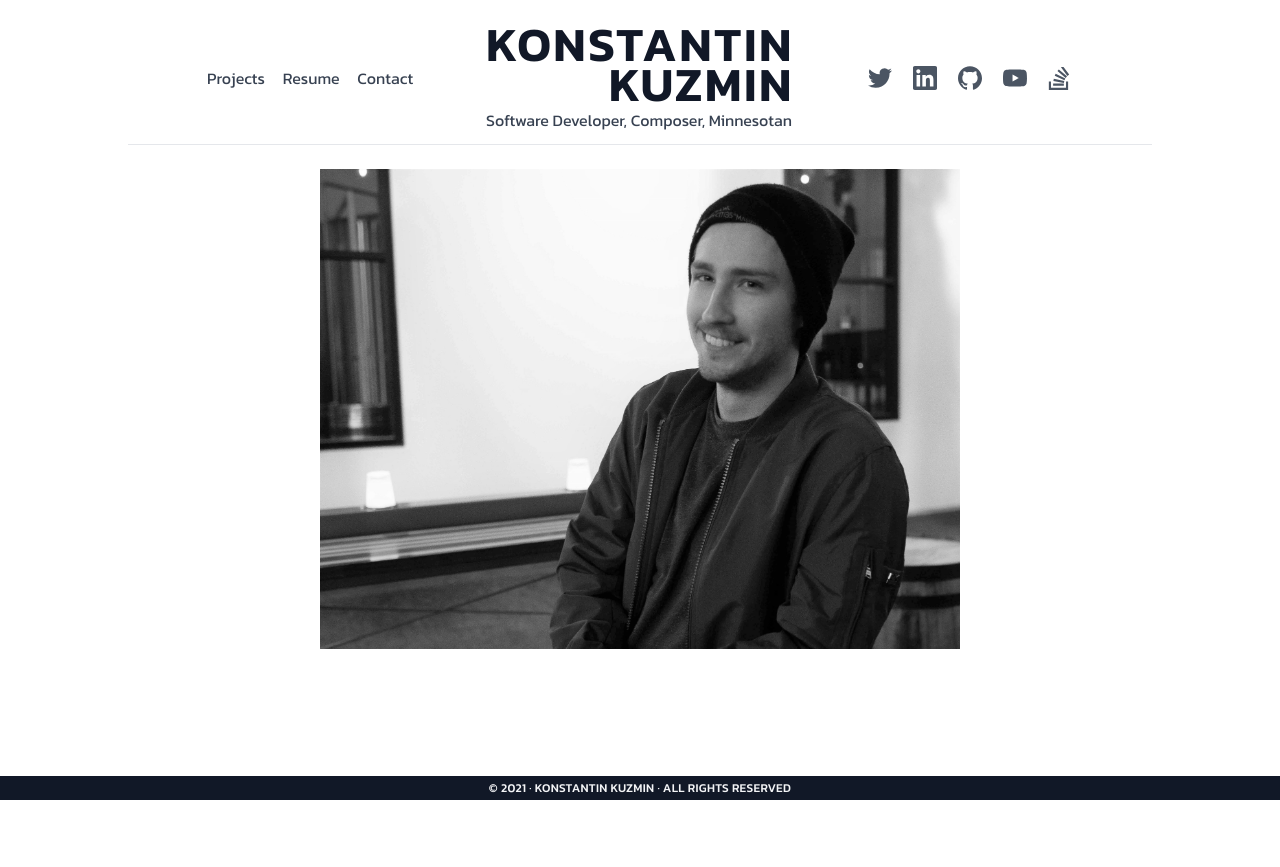
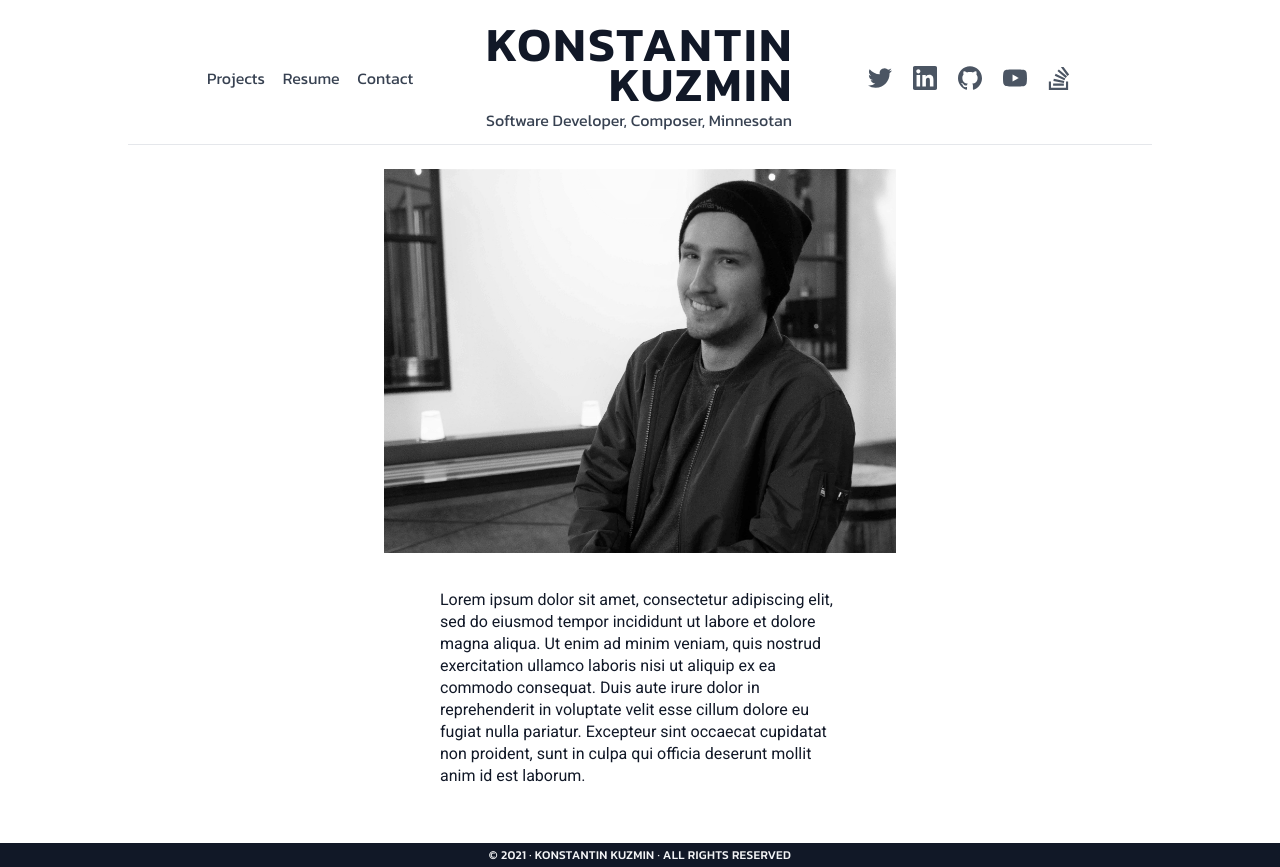
Before and after one commit to Kuzmink13/konstantin-kuzmin-dot-com-old, a React (Create React App) app: page / in a window 1280 px wide. Before the commit the page ends 800 px from the top, so only its background shows below. Built offline with nearby package versions, Linux system fonts and the light colour scheme.

Commit message:
Added about paragraph to home

```diff
--- a/src/components/Home.jsx
+++ b/src/components/Home.jsx
@@ -2,14 +2,25 @@
  * Copyright (c) Konstantin Kuzmin. All Rights Reserved.
  */
 
-import React from 'react';
+import React, { Fragment } from 'react';
 
 export default function Home() {
   return (
-    <img
-      className="w-full max-w-screen-sm mx-auto my-3"
-      alt="Konstantin Smiling"
-      src="./pryes_grayscale.jpg"
-    ></img>
+    <Fragment>
+      <img
+        className="max-h-96 mx-auto my-3"
+        alt="Konstantin Smiling"
+        src="./pryes_grayscale.jpg"
+      ></img>
+      <p className="leading-snug max-w-md mx-auto p-6 mb-8">
+        Lorem ipsum dolor sit amet, consectetur adipiscing elit, sed do eiusmod
+        tempor incididunt ut labore et dolore magna aliqua. Ut enim ad minim
+        veniam, quis nostrud exercitation ullamco laboris nisi ut aliquip ex ea
+        commodo consequat. Duis aute irure dolor in reprehenderit in voluptate
+        velit esse cillum dolore eu fugiat nulla pariatur. Excepteur sint
+        occaecat cupidatat non proident, sunt in culpa qui officia deserunt
+        mollit anim id est laborum.
+      </p>
+    </Fragment>
   );
 }
--- a/src/index.css
+++ b/src/index.css
@@ -1,4 +1,5 @@
 @import url('https://fonts.googleapis.com/css2?family=Kanit:ital,wght@0,400;0,500;0,600;0,700;0,800;0,900;1,300;1,400;1,500;1,600;1,700;1,800;1,900&display=swap');
+@import url('https://fonts.googleapis.com/css2?family=Roboto:ital,wght@0,100;0,300;0,400;0,500;0,700;0,900;1,100;1,300;1,400;1,500;1,700;1,900&display=swap');
 
 @tailwind base;
 @tailwind components;
@@ -13,6 +14,9 @@
   }
   h4 {
     @apply font-kanit text-gray-700;
+  }
+  p {
+    @apply font-roboto text-gray-900;
   }
   a {
     @apply text-gray-600 hover:text-gray-900;
--- a/tailwind.config.js
+++ b/tailwind.config.js
@@ -5,6 +5,7 @@ module.exports = {
     extend: {
       fontFamily: {
         kanit: ['Kanit', 'system-ui'],
+        roboto: ['Roboto', 'system-ui'],
       },
     },
   },
```
